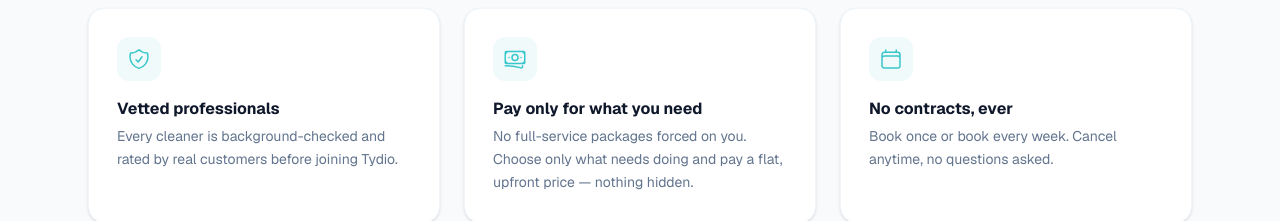
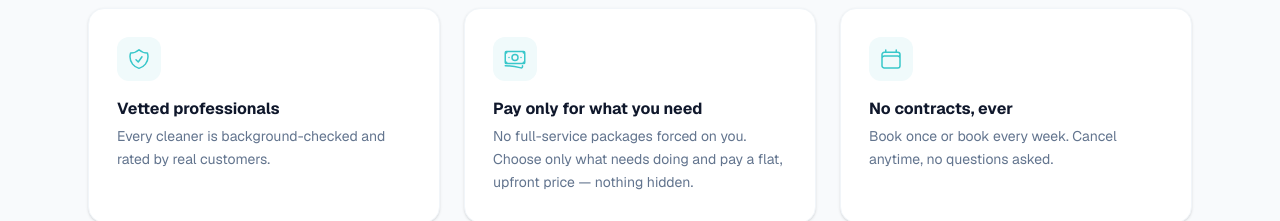
Before and after one commit to kennedi-tydio/tydio-website, a Next.js app: page / in a window 1280 px wide. Shown: the part 1880-2101 px from the top of the page. Built offline with nearby package versions, Linux system fonts and the light colour scheme.

Commit message:
Fix vetted professionals copy

```diff
--- a/app/components/WhyTydio.tsx
+++ b/app/components/WhyTydio.tsx
@@ -6,7 +6,7 @@ const features = [
       </svg>
     ),
     title: "Vetted professionals",
-    description: "Every cleaner is background-checked and rated by real customers before joining Tydio.",
+    description: "Every cleaner is background-checked and rated by real customers.",
   },
   {
     icon: (
```
